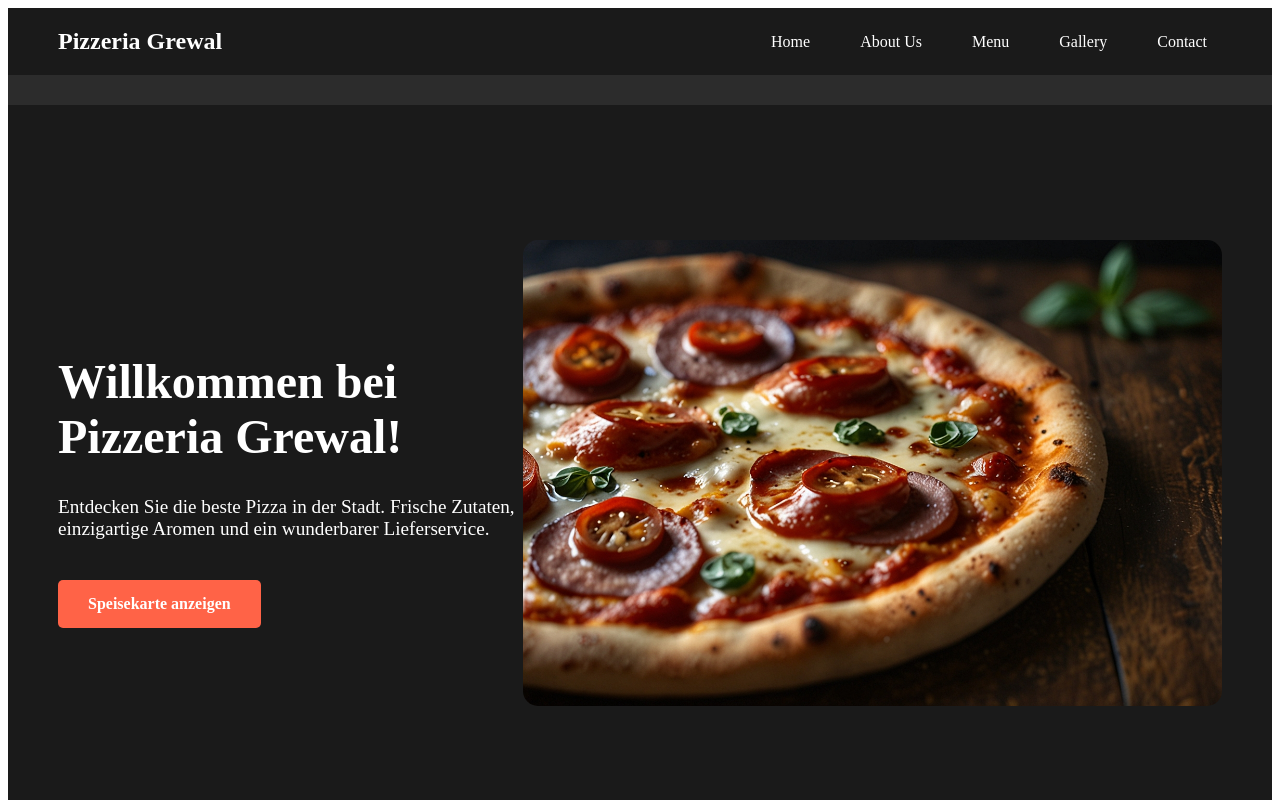
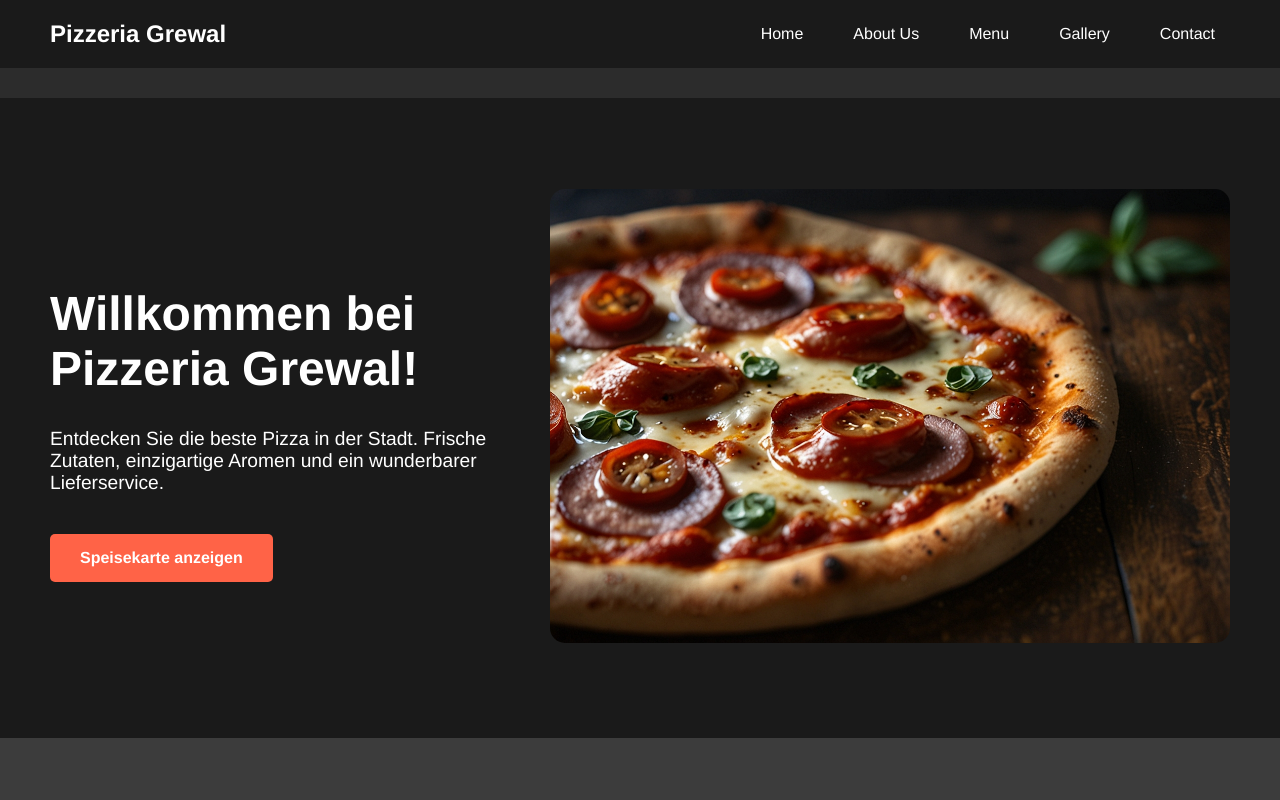
Before and after one commit to ArmannGr/restaurant_v2, an Angular app: page / in a window 1280 px wide. Shown: the top 800 px of the page. Built offline with nearby package versions, Linux system fonts and the light colour scheme.

Commit message:
feat(style): change font-famliy

```diff
--- a/src/styles.css
+++ b/src/styles.css
@@ -1 +1,19 @@
 /* You can add global styles to this file, and also import other style files */
+/* src/styles.css */
+
+/* Apply Helvetica font globally */
+body {
+    font-family: 'Helvetica', 'Arial', sans-serif;
+    margin: 0;
+    padding: 0;
+    box-sizing: border-box;
+  }
+
+  /* Optional: Reset or normalize styles for consistency across browsers */
+  *,
+  *::before,
+  *::after {
+    box-sizing: inherit;
+  }
+
+  /* Additional global styles */
```
